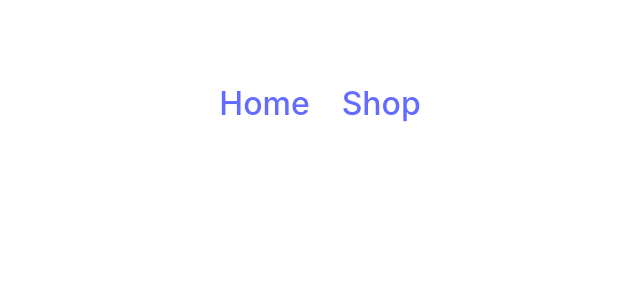
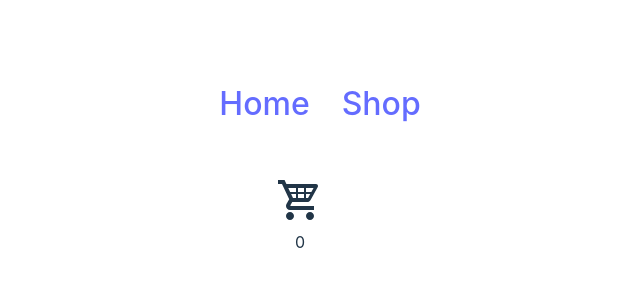
Before and after one commit to CameronTheDeveloper/shopping-app, a React (Vite) app: page / in a window 1280 px wide. Shown: the top 300 px of the page, without its empty margins (340-980 px from the left). Built offline with nearby package versions, Linux system fonts and the light colour scheme.

Commit message:
Add shopping cart to root header

```diff
--- a/src/App.jsx
+++ b/src/App.jsx
@@ -1,6 +1,6 @@
 import PageNav from './Components/PageNav/PageNav';
-import HomePage from './Components/HomePage/HomePage';
 import { Outlet } from 'react-router-dom';
+import ShoppingCart from './Components/ShoppingCart/ShoppingCart';
 import './App.css';
 
 function App() {
@@ -10,6 +10,7 @@ function App() {
 
       <header>
         <PageNav></PageNav>
+        <ShoppingCart></ShoppingCart>
       </header>
       <main>
         <Outlet></Outlet>
```
